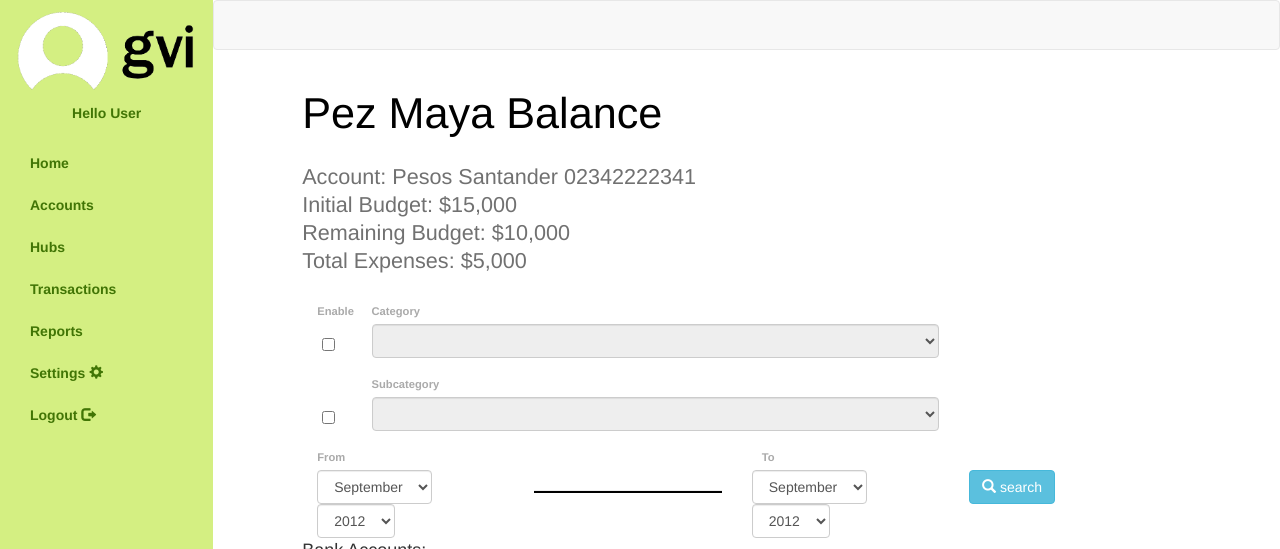
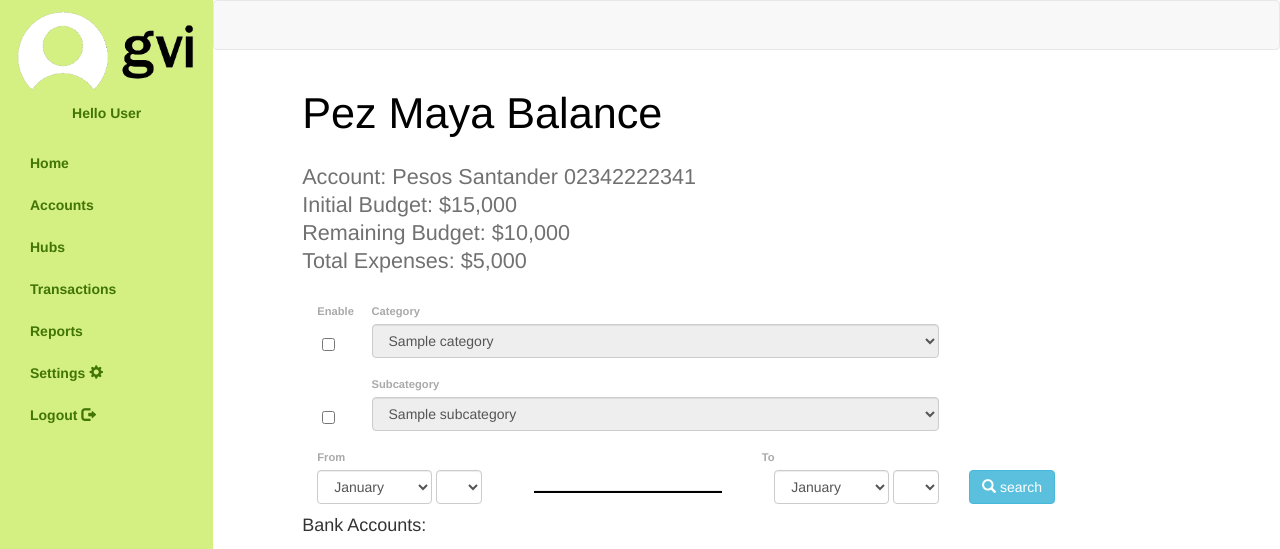
Before and after one commit to m1k3r/gvi-accounts, a Django app: page /transactions/search_transactions/ in a window 1280 px wide. Shown: the top 549 px of the page. Run offline with Django 3.2, Linux system fonts and the light colour scheme; tables that the repository leaves empty hold one stand-in row (values such as "Sample post"); lists and menus that the app fills with data are empty; some libraries are stand-ins or nearby versions.

Commit message:
Changes static years to dynamic ones obtained from transactions view

```diff
--- a/gvi/transactions/templates/transactions/dashboard.html
+++ b/gvi/transactions/templates/transactions/dashboard.html
@@ -59,7 +59,7 @@
                     <div class="col-xs-11 pull-left">
                         <div class="form-group">
                             <select class="form-control" id="categorySelect" name="categorySelect">
-                                {% for a in xxx %}
+                                {% for a in category %}
                                     <option>{{ a.name }}</option>
                                 {% endfor %}
                             </select>
@@ -92,7 +92,7 @@
                     <div class="col-xs-11 pull-left">
                         <div class="form-group">
                             <select class="form-control" id="subcategorySelect" name="subcategorySelect">
-                                {% for a in xxx %}
+                                {% for a in subcategory %}
                                     <option>{{ a.name }}</option>
                                 {% endfor %}
                             </select>
@@ -118,22 +118,29 @@
             </div>
             <!-- /.row To - From title -->
 
-            <!-- Date data and search button-->
+            <!-- Date data and search button -->
             <div class="row">
                 <div class="col-xs-8">
                     <div class="col-xs-4">
                         <div class="form-inline">
                             <select class="form-control" id="fromMonth">
+                                <option>January</option>
+                                <option>February</option>
+                                <option>March</option>
+                                <option>April</option>
+                                <option>May</option>
+                                <option>June</option>
+                                <option>July</option>
+                                <option>August</option>
                                 <option>September</option>
                                 <option>October</option>
                                 <option>November</option>
                                 <option>December</option>
                             </select>
                             <select class="form-control" id="fromYear">
-                                <option>2012</option>
-                                <option>2013</option>
-                                <option>2014</option>
-                                <option>2015</option>
+                                {% for year in year_range %}
+                                    <option>{{ year }}</option>
+                                {% endfor %}
                             </select>
                         </div>
                     </div>
@@ -146,16 +153,23 @@
                     <div class="col-xs-4">
                         <div class="form-inline pull-right">
                             <select class="form-control" id="toMonth">
+                                <option>January</option>
+                                <option>February</option>
+                                <option>March</option>
+                                <option>April</option>
+                                <option>May</option>
+                                <option>June</option>
+                                <option>July</option>
+                                <option>August</option>
                                 <option>September</option>
                                 <option>October</option>
                                 <option>November</option>
                                 <option>December</option>
                             </select>
                             <select class="form-control" id="toYear">
-                                <option>2012</option>
-                                <option>2013</option>
-                                <option>2014</option>
-                                <option>2015</option>
+                                {% for year in year_range %}
+                                    <option>{{ year }}</option>
+                                {% endfor %}
                             </select>
                         </div>
                     </div>
```
